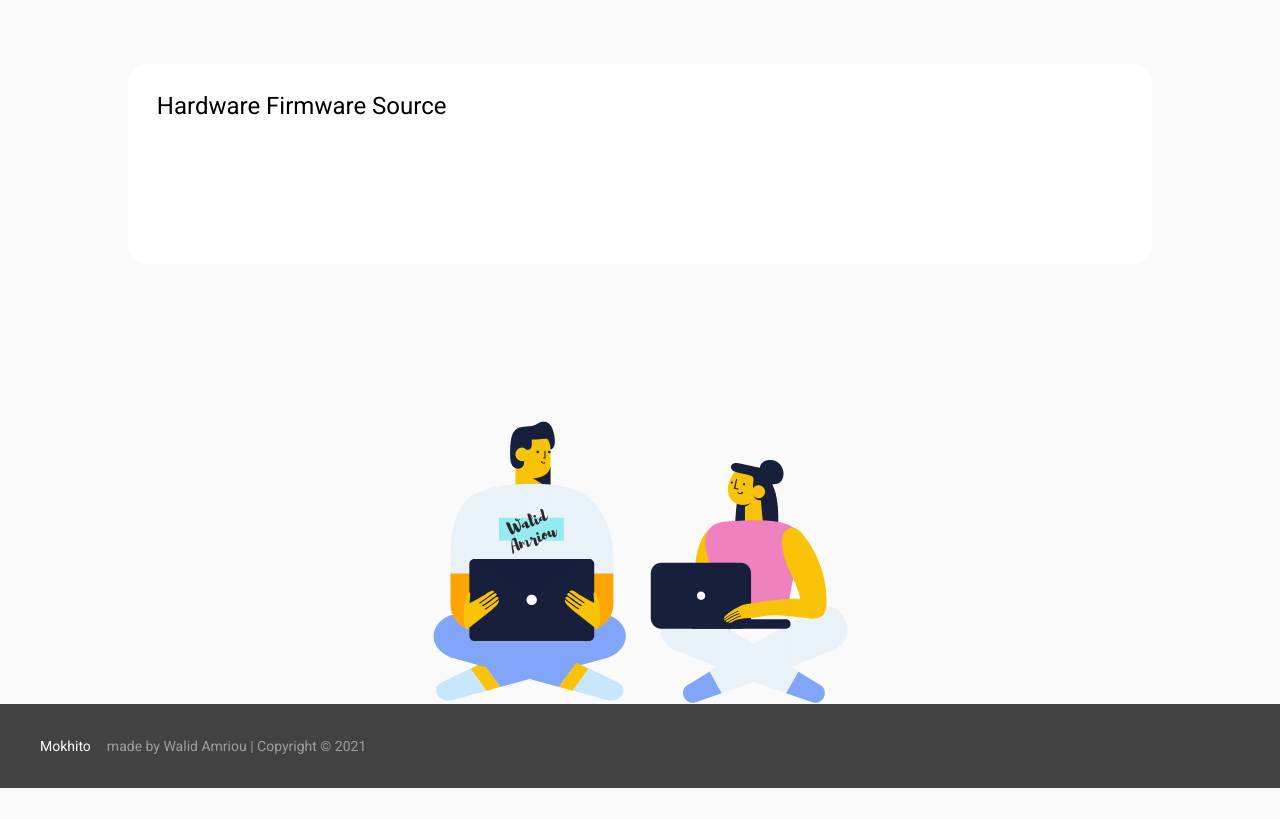
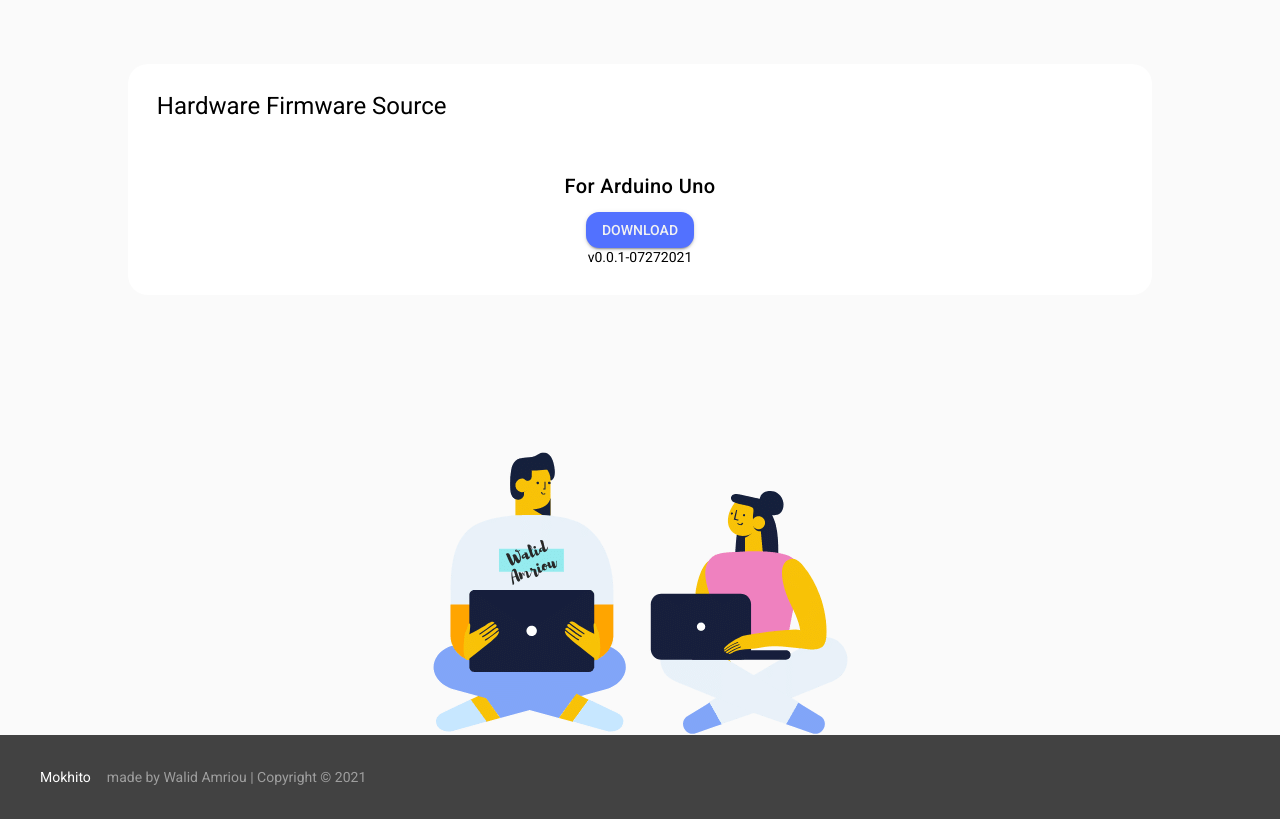
Before and after one commit to walidamriou/Mokhito, a plain HTML site: page docs/index.html in a window 1280 px wide. Shown: the part 1000-1819 px from the top of the page. Before the commit the page ends 1788 px from the top, so only its background shows below. Drawn offline with nearby package versions, Linux system fonts and the light colour scheme; a script that the page names is missing.

Commit message:
Update index.html

```diff
--- a/docs/index.html
+++ b/docs/index.html
@@ -163,8 +163,13 @@
       <b>Hardware Firmware Source</b></h2>
     </div>
     <div class="mdl-card__supporting-text" style="width: 100%;color: #000;">
-      <h6>
-      </h6>
+      <h5>For Arduino Uno</h5>
+      <a href="https://github.com/walidamriou/Mokhito/releases/download/1.0.0/Mokhito-firmware-v0.0.1-07262021.zip" target="_blank" style="text-decoration:none;">
+        <button class="mdl-button mdl-js-button mdl-button--raised mdl-js-ripple-effect" style="background: #5271FF;color:#f2f2f2;border-radius:13px" data-upgraded=",MaterialButton,MaterialRipple">
+        Download<span class="mdl-button__ripple-container"><span class="mdl-ripple"></span></span></button>
+      </a>
+      <br>
+      v0.0.1-07272021
     </div>
   </div>
 </center>
```
